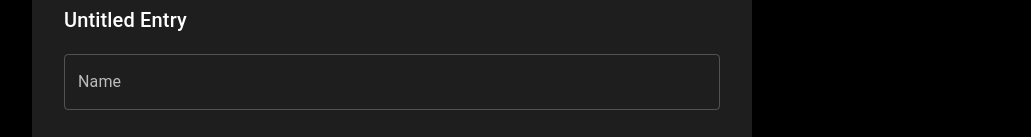
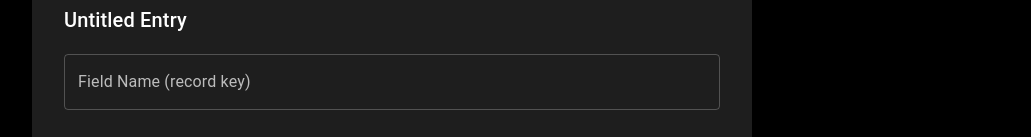
Before and after one commit to TheBigSasha/sanity_config_creator, a Next.js app: page / in a window 1280 px wide. Shown: the part 194-331 px from the top of the page, without its empty margins (248-1279 px from the left). Built offline with nearby package versions, Linux system fonts and the light colour scheme.

Commit message:
better ui

```diff
--- a/components/SanityTypeCreator.tsx
+++ b/components/SanityTypeCreator.tsx
@@ -732,7 +732,7 @@ const FieldForm: React.FC<FormFieldProps> = ({
           name="name"
           control={control}
           defaultValue=""
-          render={({ field }) => <TextField {...field} label="Name" />}
+          render={({ field }) => <TextField {...field} label="Field Name (record key)" />}
         />
         <br />
         <Controller
```
